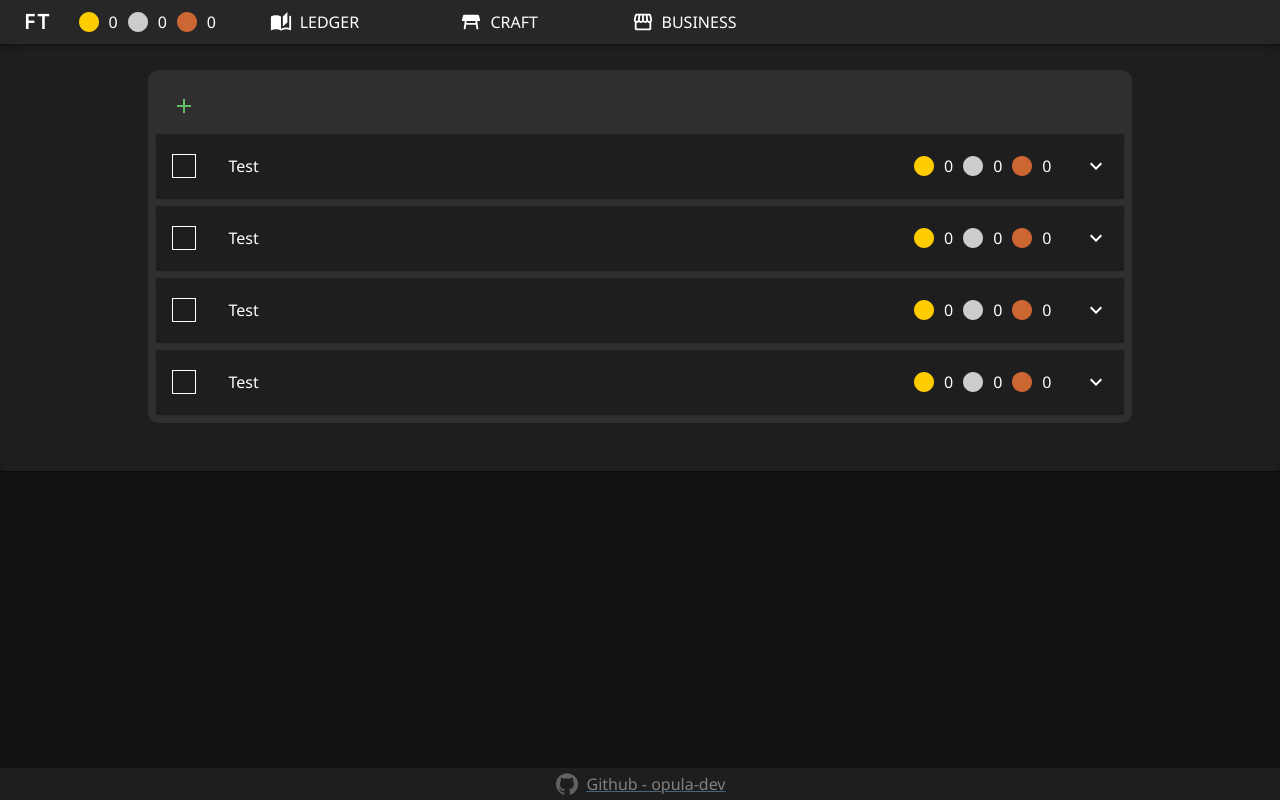
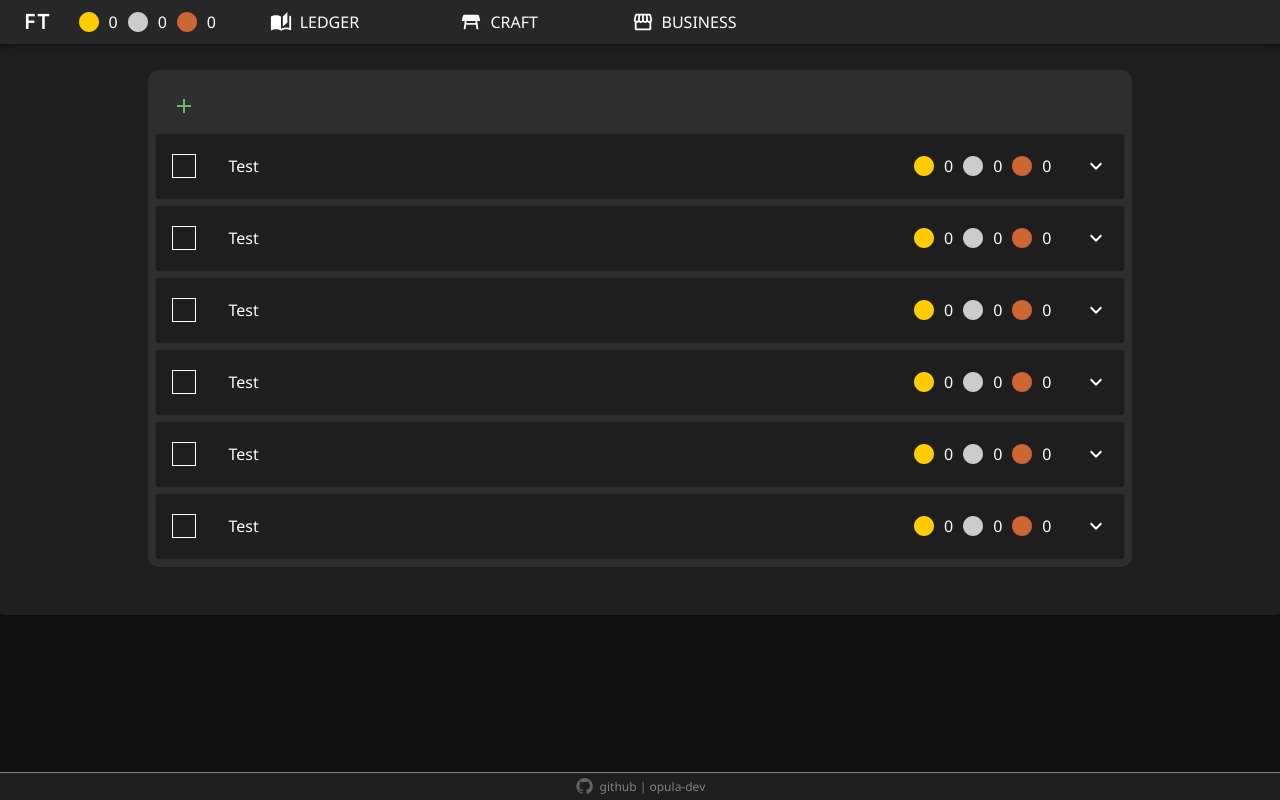
Before and after one commit to opula-dev/opulaledger, a React (Create React App) app in the folder client/: page / in a window 1280 px wide. Built offline with nearby package versions, Linux system fonts and the light colour scheme.

Commit message:
checkponit 1

```diff
--- a/client/src/Composition.tsx
+++ b/client/src/Composition.tsx
@@ -4,10 +4,10 @@ import Route from "./component/Route";
 import Ledger from "./ledger/Ledger";
 import Craft from "./craft/Craft";
 import ClientContext, { DefaultClientState } from "./context/ClientContext";
-import { Paper, Typography, Link } from "@mui/material";
+import { Paper } from "@mui/material";
 import { Business } from "./business/Business";
 import { Stack } from "@mui/system";
-import { GitHub } from "@mui/icons-material";
+import { Footer } from "./layout/Footer";
 
 const Composition = () => {
   const [client, setClient] = useState(DefaultClientState);
@@ -18,13 +18,11 @@ const Composition = () => {
         style={{
           position: "static",
           height: "100%",
-          overflow: "auto",
         }}
       >
         <Stack direction="column" style={{ height: "100%" }}>
           <ApplicationBar />
-
-          <Paper sx={{ padding: "2% 2% 3rem 2%" }}>
+          <Paper sx={{ padding: "2% 2% 3rem" }}>
             <Route path="/">
               <Ledger />
             </Route>
@@ -36,19 +34,7 @@ const Composition = () => {
             </Route>
           </Paper>
           <div style={{ margin: "auto" }} />
-          <Paper
-            style={{
-              display: "flex",
-              justifyContent: "center",
-              borderRadius: "0",
-              padding: ".25rem",
-            }}
-          >
-            <Link href="https://github.com/opula-dev/opulaledger" sx={{display: "flex"}}>
-                <GitHub color="disabled" sx={{mr:".5rem"}}/>
-                <Typography color="grey">Github - opula-dev</Typography>
-            </Link>
-          </Paper>
+          <Footer/>
         </Stack>
       </div>
     </ClientContext.Provider>
--- a/client/src/component/DnDItem.tsx
+++ b/client/src/component/DnDItem.tsx
@@ -15,7 +15,7 @@ export interface properties {
   id: any;
   index: number;
   type: DnDItemType;
-  enabled: boolean;
+  dragEnabled: boolean;
   moveItem: (dragIndex: number, hoverIndex: number) => void;
   children?: ReactNode;
 }
@@ -100,12 +100,13 @@ export const DnDItem = (properties: properties) => {
   });
 
   const opacity = isDragging ? 0.5 : 1;
-  const cursor = properties.enabled ? "grab" : "default";
+  const cursor = properties.dragEnabled ? "grab" : "default";
 
-  drag(drop(ref));
+  drag(properties.dragEnabled ? drop(ref) : null);
+
   return (
     <Card
-      ref={properties.enabled ? ref : null}
+      ref={ref}
       style={{ ...style, cursor, opacity }}
       data-handler-id={handlerId}
     >
--- /dev/null
+++ b/client/src/layout/Footer.tsx
@@ -0,0 +1,36 @@
+import { GitHub } from "@mui/icons-material"
+import { Link, Paper, Typography } from "@mui/material"
+
+export const Footer = () => {
+    return (
+
+        <footer
+        style={{
+          position: "sticky",
+          display: "flex",
+          flexDirection:"column",
+          bottom:0,
+          borderTop:"solid grey 1px",
+        }}
+      >
+        <Paper
+          style={{
+            display: "flex",
+            justifyContent: "center",
+            borderRadius: "0",
+            padding: ".1rem",
+          }}
+        >
+          <Link
+            href="https://github.com/opula-dev/opulaledger"
+            underline="none"
+            sx={{ display: "flex",
+            scale: "75%", }}
+          >
+            <GitHub color="disabled" sx={{ mr: ".5rem" }} />
+            <Typography color="grey">github | opula-dev</Typography>
+          </Link>
+        </Paper>
+      </footer>
+    )
+}
--- a/client/src/ledger/EntryExpanded.tsx
+++ b/client/src/ledger/EntryExpanded.tsx
@@ -3,18 +3,29 @@ import { CardContent, IconButton, Stack } from "@mui/material";
 import { Entry, EntryProperties } from "./LedgerEntry";
 
 interface EntryExpandedProperties extends EntryProperties {
+  toggleDnd: () => void;
   tempEntry: Entry;
+  setTempEntry: (a: Entry) => void;
 }
 
 export const EntryExpanded = (properties: EntryExpandedProperties) => {
-
-  const handleEditorClick = () => {
+  const handleEditSaveClick = () => {
     if (properties.editor === true) {
       properties.setEntry({ ...properties.tempEntry });
     }
-
+    properties.toggleDnd();
     properties.setEditor(!properties.editor);
   };
+
+  const handleCancelDeleteClick = () => {
+    if (properties.editor === true) {
+      properties.setTempEntry(properties.entry)
+      properties.setEditor(!properties.editor);
+    }
+    else {
+      // Delete
+    }
+  }
 
   return (
     <CardContent>
@@ -22,16 +33,17 @@ export const EntryExpanded = (properties: EntryExpandedProperties) => {
         style={{ padding: "0rem 1rem .4rem 0rem" }}
         direction="row-reverse"
       >
-        <IconButton aria-label="edit" onClick={handleEditorClick}>
-          {properties.editor ? <Save color="silver" /> : <Edit />}
+        <IconButton aria-label="edit" onClick={handleEditSaveClick}>
+          {properties.editor ? <Save /> : <Edit />}
         </IconButton>
-        <IconButton sx={{ mr: 5 }} aria-label="delete">
+        <IconButton sx={{ mr: 5 }} aria-label="delete" onClick={handleCancelDeleteClick}>
           {properties.editor ? (
             <Cancel color="error" />
           ) : (
             <Delete color="error" />
           )}
         </IconButton>
+
       </Stack>
     </CardContent>
   );
--- a/client/src/ledger/Ledger.tsx
+++ b/client/src/ledger/Ledger.tsx
@@ -1,9 +1,8 @@
 import { useCallback, useState } from "react";
-import { Stack, IconButton } from "@mui/material";
+import { IconButton } from "@mui/material";
 import { DnDContainer } from "../component/DnDContainer";
 import { Add } from "@mui/icons-material";
 import update from "immutability-helper";
-import { CoinPurseState } from "../context/CoinPurseContext";
 import { DnDItem, DnDItemType } from "../component/DnDItem";
 import { LedgerEntry } from "./LedgerEntry";
 
@@ -19,21 +18,29 @@ const createItem = (key: string, type: DnDItemType) => ({
   enabled: true,
 });
 
-interface properties {}
-
-const Ledger = ({}: properties) => {
+const Ledger = () => {
   const [entries, setEntries] = useState<EntryComposition[]>(
-    [0, 1, 2, 3].map((a) => createItem(`item-${a}`, "ledger"))
+    [0, 1, 2, 3, 4, 5].map((a) => createItem(`item-${a}`, "ledger"))
   );
 
   const moveItem = useCallback((dragIndex: number, hoverIndex: number) => {
-    setEntries((prevItems: EntryComposition[]) =>
-      update(prevItems, {
+    setEntries((prevEntries: EntryComposition[]) =>
+      update(prevEntries, {
         $splice: [
           [dragIndex, 1],
-          [hoverIndex, 0, prevItems[dragIndex] as EntryComposition],
+          [hoverIndex, 0, prevEntries[dragIndex] as EntryComposition],
         ],
       })
+    );
+  }, []);
+
+  const handleDnDToggle = useCallback((index: number) => {
+    setEntries((prevEntries: EntryComposition[]) =>
+    {
+      let newEntries = [...prevEntries]
+      newEntries[index].enabled = !newEntries[index].enabled;
+      return [...newEntries]
+    }
     );
   }, []);
 
@@ -45,10 +52,10 @@ const Ledger = ({}: properties) => {
           index={index}
           id={item.key}
           type={"ledger"}
-          enabled={item.enabled}
+          dragEnabled={item.enabled}
           moveItem={moveItem}
         >
-          <LedgerEntry />
+          <LedgerEntry index={index} handleToggleDnd={handleDnDToggle} />
         </DnDItem>
       );
     },
--- a/client/src/ledger/LedgerEntry.tsx
+++ b/client/src/ledger/LedgerEntry.tsx
@@ -1,4 +1,4 @@
-import { useState } from "react";
+import { useCallback, useState } from "react";
 import { Receipt, Redeem, SwapHoriz } from "@mui/icons-material";
 import PaidIcon from "@mui/icons-material/Paid";
 import { CoinPurseState, DefaultCoinPurseState } from "../context/CoinPurseContext";
@@ -39,10 +39,11 @@ export const TransactionToIcon: Record<Transaction, JSX.Element> = {
 };
 
 type properties = {
-  toggleDndEnabled?: (a: number) => void;
+  index: number;
+  handleToggleDnd: (a: number) => void;
 };
 
-export const LedgerEntry = (properties: properties) => {
+export const LedgerEntry = ({index, handleToggleDnd}: properties) => {
   const [expanded, setExpanded] = useState(false);
   const [editor, setEditor] = useState(false);
   const [coin, setCoin] = useState(DefaultCoinPurseState);
@@ -57,6 +58,10 @@ export const LedgerEntry = (properties: properties) => {
       setExpanded(!expanded);
     }
   };
+
+  const toggleDnd = useCallback(() => {
+    handleToggleDnd(index);
+  }, [index, handleToggleDnd])
 
   const entryPayload = {
     expanded,
@@ -75,7 +80,7 @@ export const LedgerEntry = (properties: properties) => {
       <EntryHeader {...{tempEntry, setTempEntry, ...entryPayload}} />
       <CardContent></CardContent>
       <Collapse in={expanded} timeout="auto" unmountOnExit>
-        <EntryExpanded {...{tempEntry, ...entryPayload}}/>
+        <EntryExpanded {...{toggleDnd, tempEntry, setTempEntry, ...entryPayload}}/>
       </Collapse>
     </Card>
   );
```
